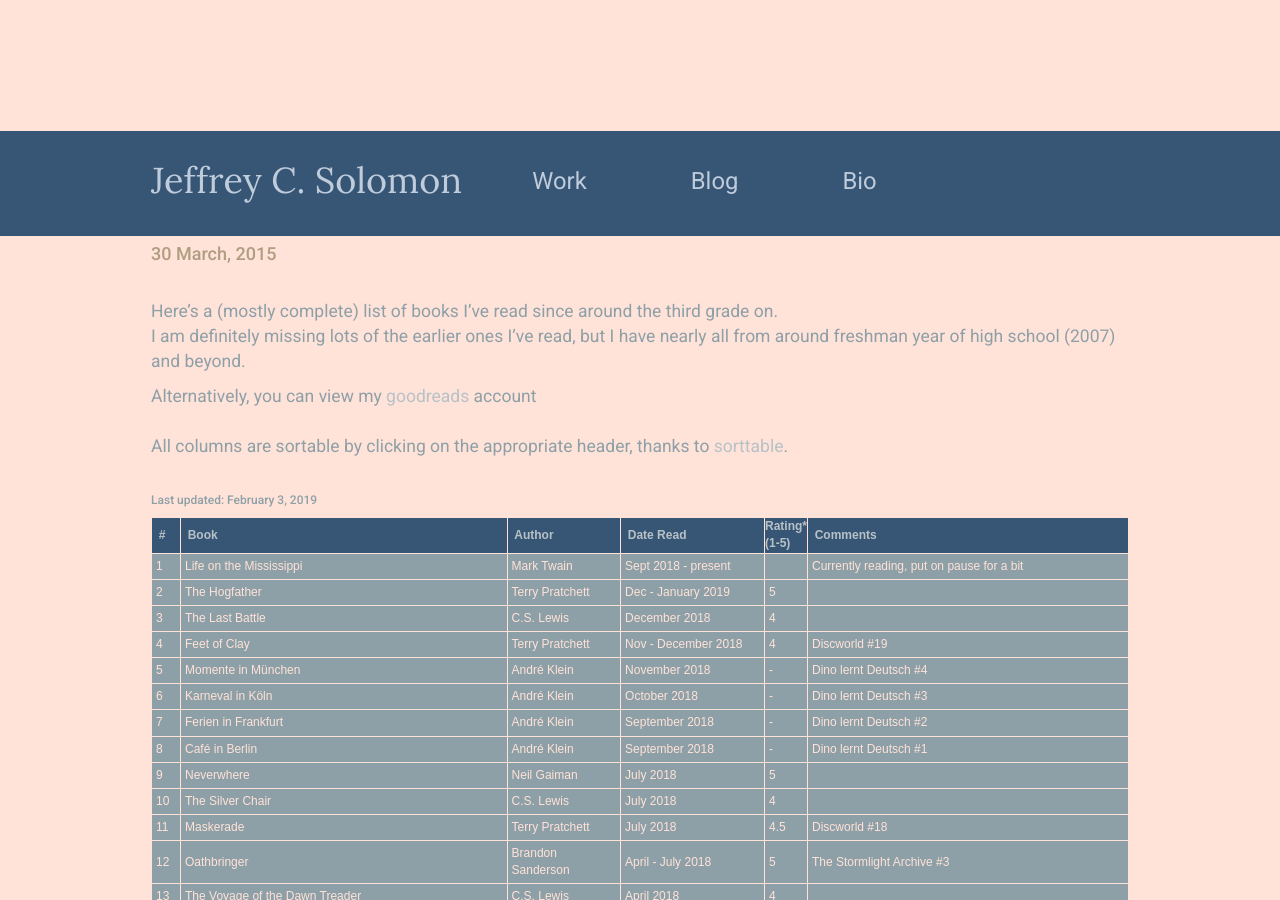
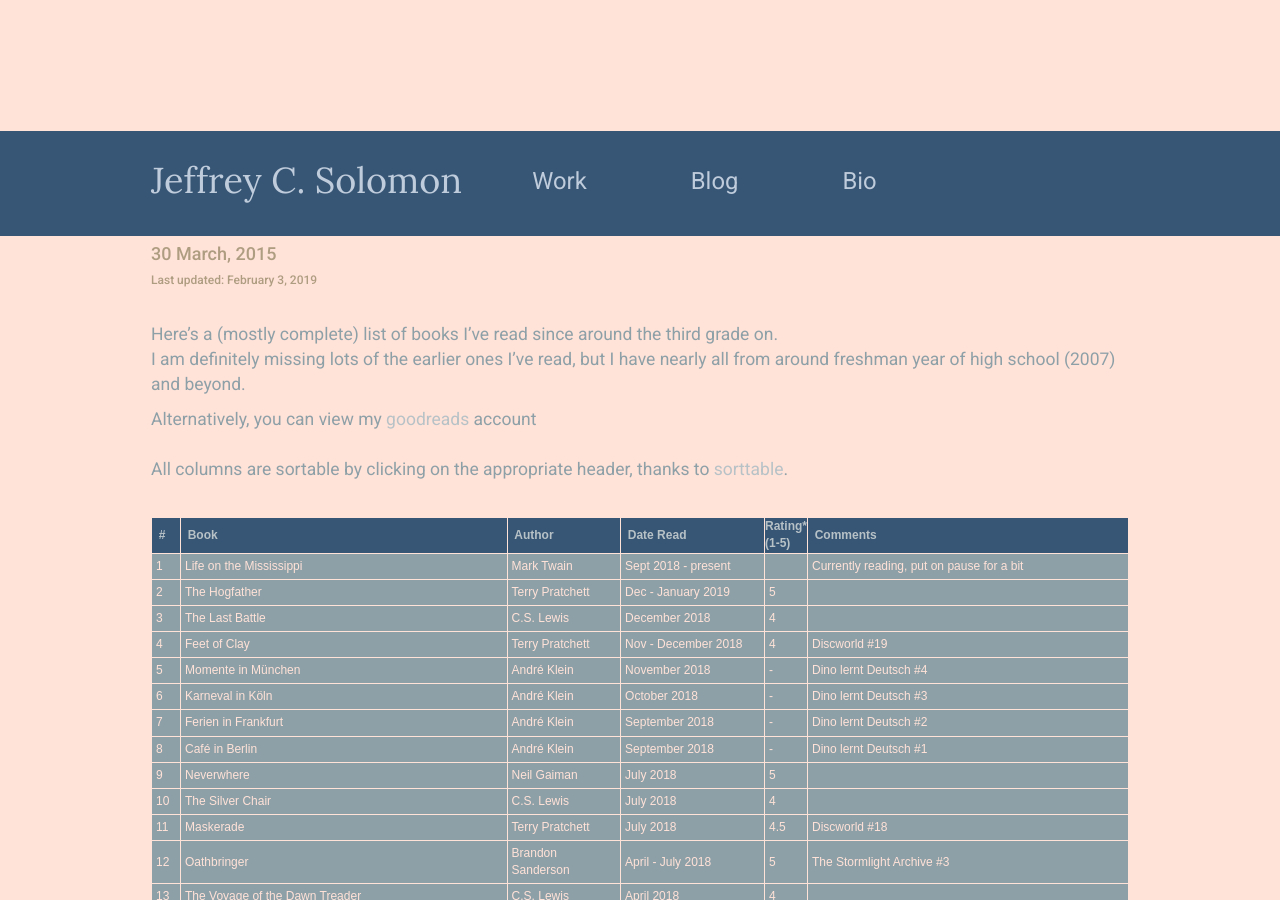
Before and after one commit to JeffSolo/jeffsolo.github.com, a Jekyll site: the page built from _posts/2015-03-30-books.md, in a window 1280 px wide and 900 px high. Built offline with Jekyll 4.4.1, drawn with Linux system fonts in a browser that asks for light colours; nearby versions of some CDN libraries.

Commit message:
random blog fixes

```diff
--- a/_includes/blog.html
+++ b/_includes/blog.html
@@ -2,9 +2,7 @@
   <div>
     <ul>
       {% for post in site.posts limit: 10 %}
-      <p>
-        <p><strong><a href="{{ post.url }}">{{ post.title }}</a></strong> -- {{post.date | date: '%B %d, %Y' }}</p>
-      </p>
+        <p><a href="{{ post.url }}">{{ post.title }}</a> -- {{post.date | date: '%B %d, %Y' }} </p>
       {% endfor %}
     </ul>
   </div>
--- a/_layouts/post.html
+++ b/_layouts/post_modified.html
@@ -6,8 +6,9 @@
       <span class="titlehead">
       <h2>{{page.title}}</h2>
       <h4> {{ page.date | date: '%-d %B, %Y' }}</h4>
+      <h6 id='modifiedOn'>Last updated: </h6>
+      <br>
       </span>
-      <br>
       {{ content }}
     </span>
   </div>
--- a/assets/css/style.css
+++ b/assets/css/style.css
@@ -24,7 +24,6 @@
   position: relative;
   min-height: 100%;
 }
-
 
 body {
   background-color: var(--main-bg-color);
```
Also changed, not shown: _posts/2015-03-30-books.md (+2 -2 lines).
